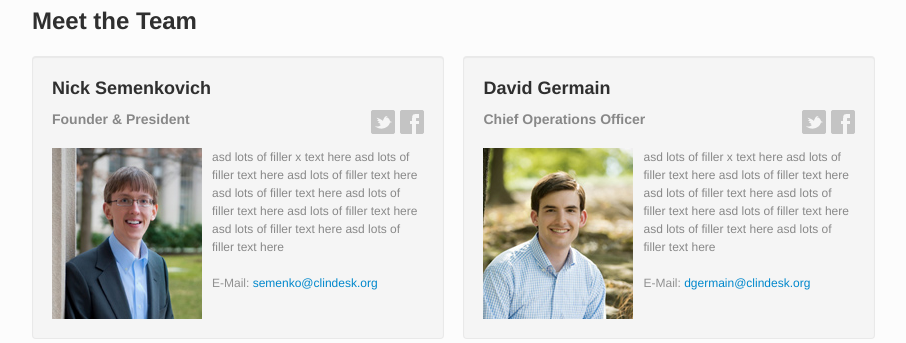
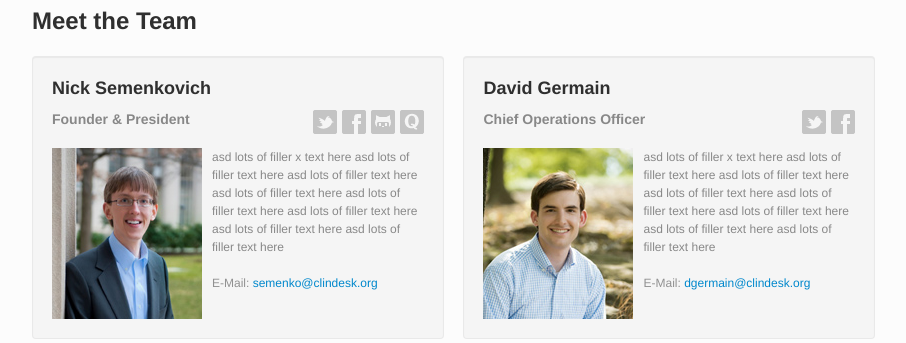
Before and after one commit to WhiteCoatAcademy/clindesk.org, a Flask app: page /about.html in a window 1280 px wide. Shown: the part 555-898 px from the top of the page, without its empty margins (138-1044 px from the left). Run offline with Flask 2, Linux system fonts and the light colour scheme.

Commit message:
Added some cute quora / github media links.
You can find all these in the /elements.html file from Mentor.

```diff
--- a/templates/about.html
+++ b/templates/about.html
@@ -70,8 +70,10 @@
                               <h3>Nick Semenkovich</h3>
                               <h4>Founder &amp; President
                                   <span style="float:right">
-                                   <a href="https://twitter.com/semenko" data-rel="tooltip" title="Twitter" class="sm-icon sm-icon-twitter"></a>
-                                  <a href="https://www.facebook.com/semenko" data-rel="tooltip" title="Facebook" class="sm-icon sm-icon-facebook"></a>
+                                      <a href="https://twitter.com/semenko" data-rel="tooltip" title="Twitter" class="sm-icon sm-icon-twitter"></a>
+                                      <a href="https://www.facebook.com/semenko" data-rel="tooltip" title="Facebook" class="sm-icon sm-icon-facebook"></a>
+                                      <a href="https://github.com/semenko" data-rel="tooltip" title="GitHub" class="sm-icon sm-icon-github"></a>
+                                      <a href="http://www.quora.com/Nick-Semenkovich" data-rel="tooltip" title="Quora" class="sm-icon sm-icon-quora"></a>
                                   </span>
                               </h4>
                               <span style="float:left; padding-right: 10px;"><img src="{{ static('img/heads/semenko.jpg') }}" width="150"/></span>
```
